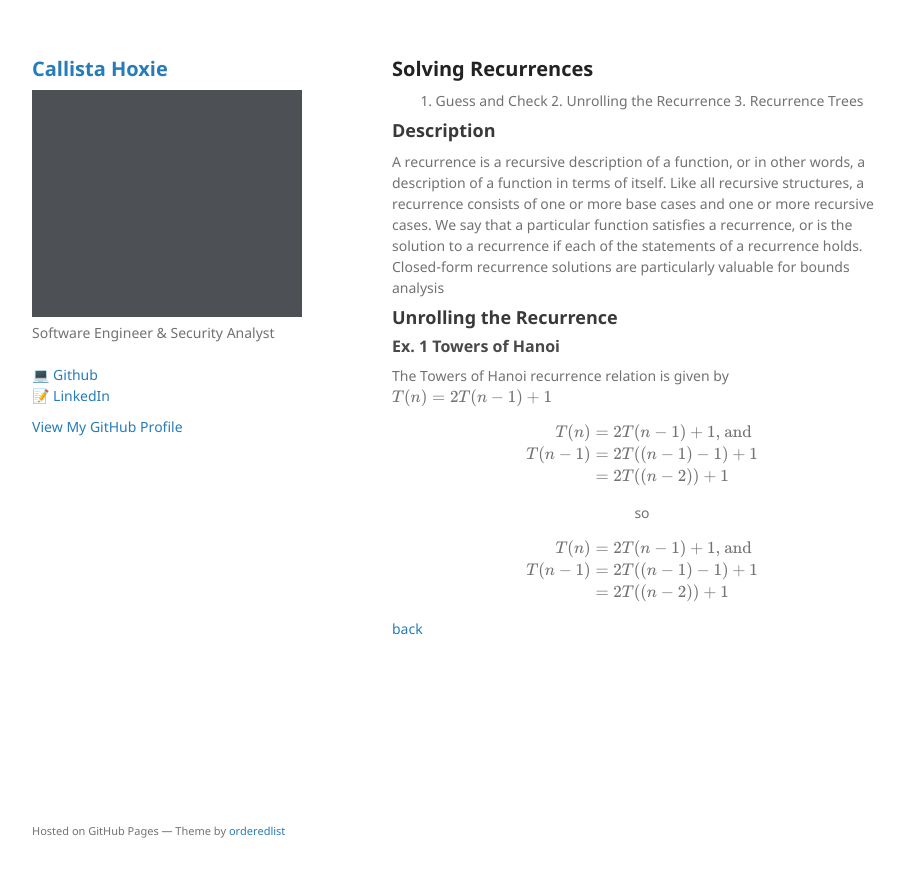
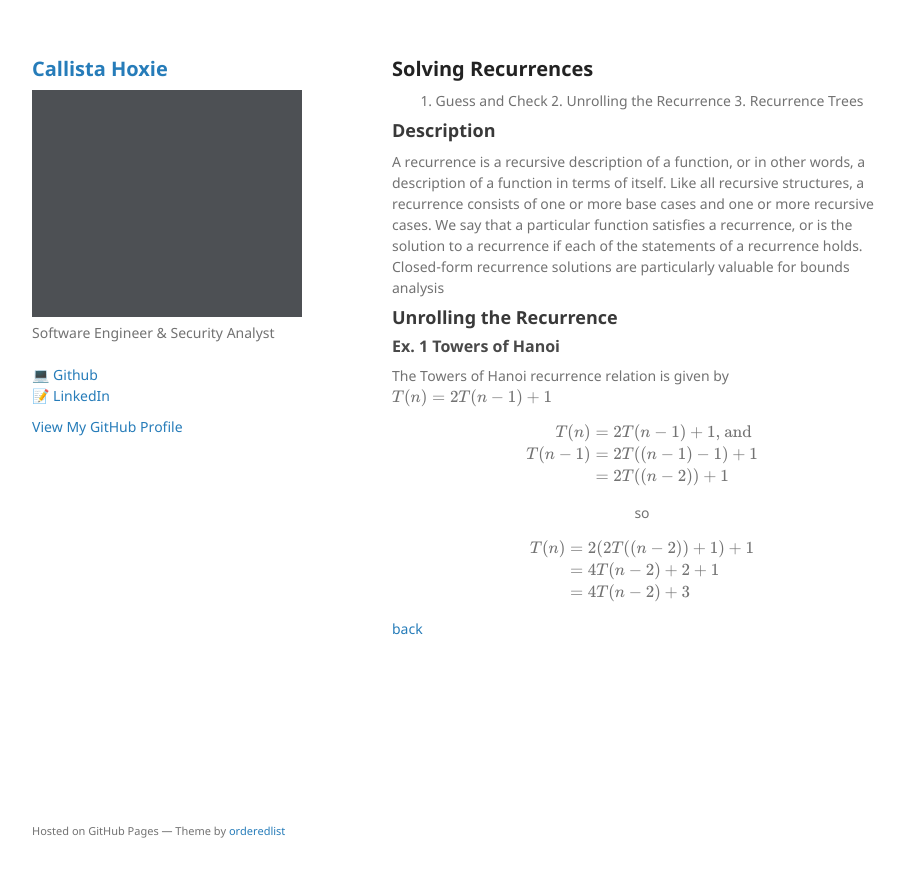
Before and after one commit to callistajosette/callistajosette.github.io, a Jekyll site: the page built from project-crease.md, in a window 1280 px wide. Shown: the top 877 px of the page, without its empty margins (178-1083 px from the left). Built offline with Jekyll 4.4.1, drawn with Linux system fonts in a browser that asks for light colours; our own code applies the rules of GitHub Pages for plain Markdown files.

Commit message:
Update project-crease.md

```diff
--- a/project-crease.md
+++ b/project-crease.md
@@ -28,9 +28,9 @@
 so
 $$
 \begin{align*}
-T(n) & = 2T(n-1) + 1 \text{, and} \\
-T(n-1) & = 2T((n-1)-1) + 1 \\
-& = 2T((n-2)) + 1 \\
+T(n) & = 2(2T((n-2)) + 1) + 1 \\
+& = 4T(n-2) + 2 + 1 \\
+& = 4T(n-2) + 3 \\
 \end{align*}
 $$
 </center>
```
